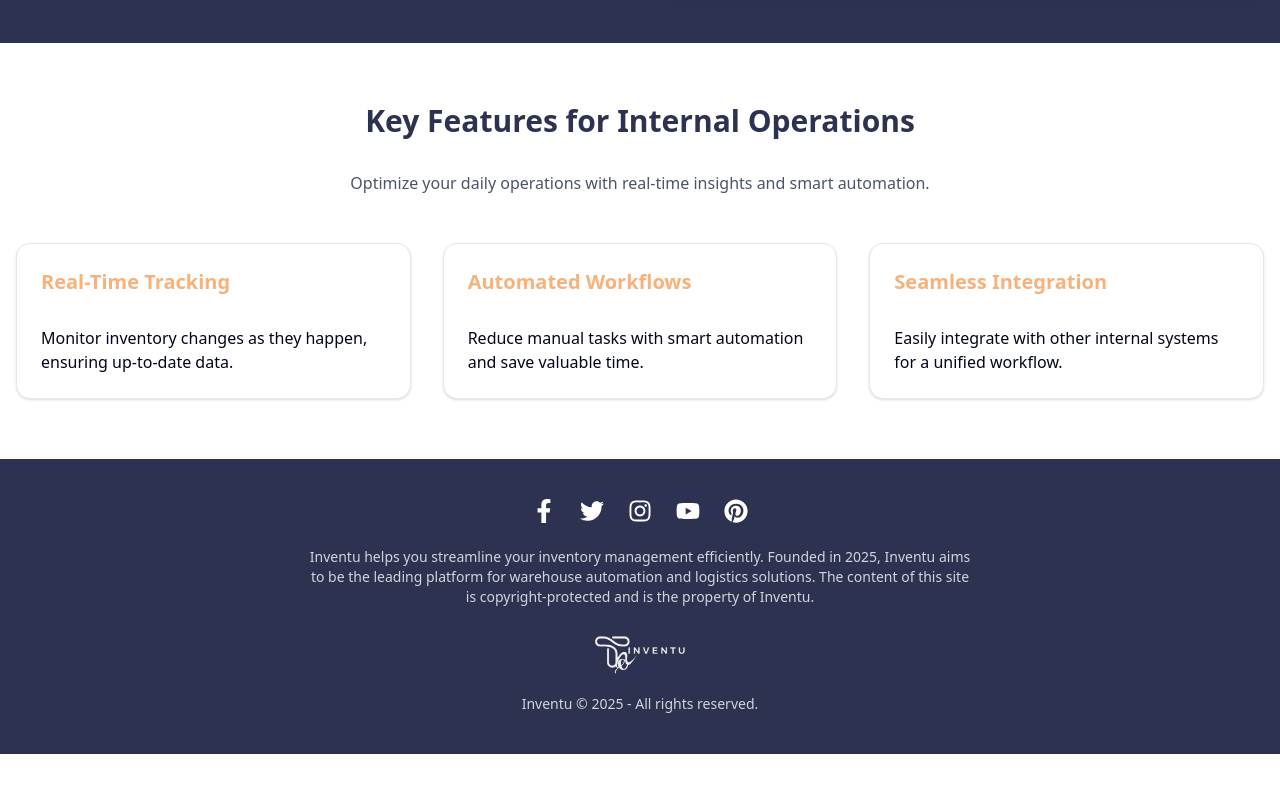
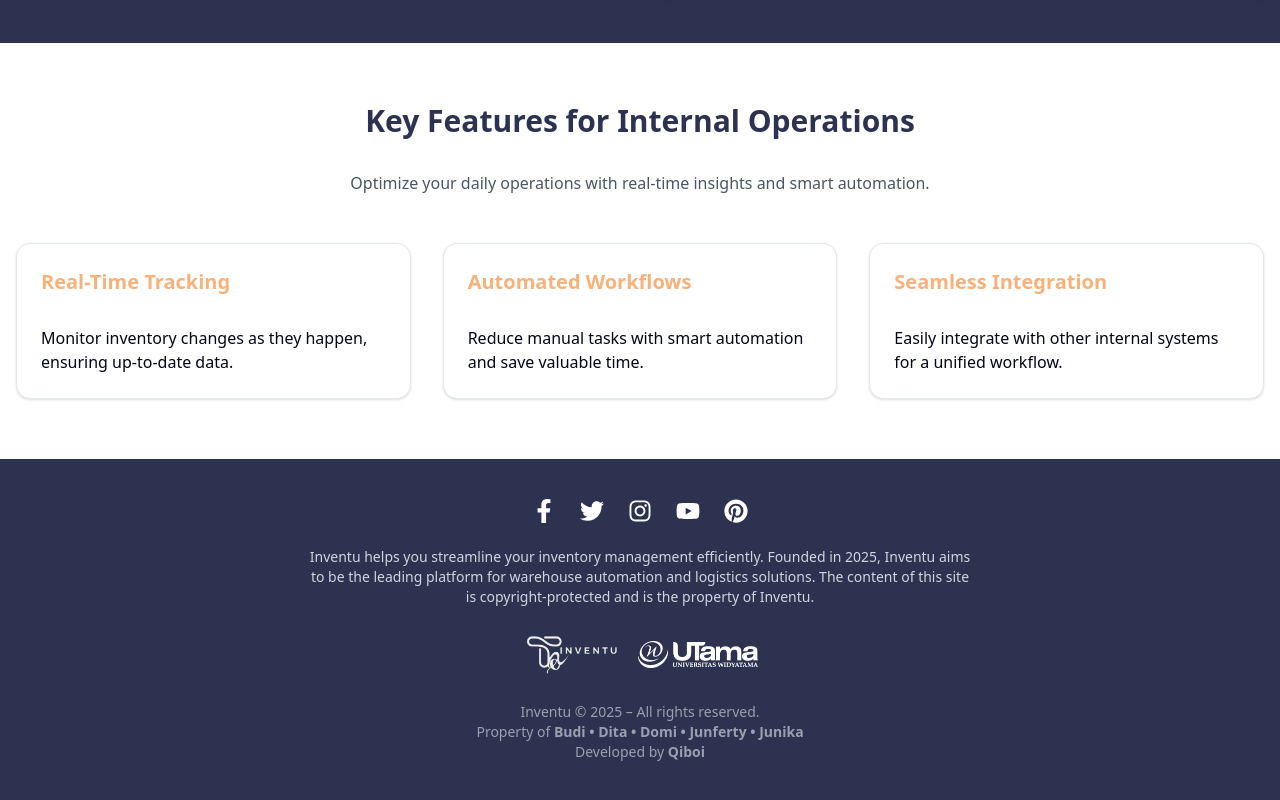
Before and after one commit to Qiboi/inventu, a Next.js app: page / in a window 1280 px wide. Shown: the part 532-1332 px from the top of the page. Before the commit the page ends 1286 px from the top, so only its background shows below. Built offline with nearby package versions, Linux system fonts and the light colour scheme; no server answers.

Commit message:
update footer

```diff
--- a/app/page.tsx
+++ b/app/page.tsx
@@ -265,14 +265,21 @@ export default function LandingPage() {
           </p>
 
           {/* Logo */}
-          <div className="mb-4 flex justify-center">
+          <div className="mb-4 flex justify-center space-x-4">
+            <div>
               <Image src="/image/logo-white.png" alt="Inventu Logo" width={100} height={50} />
+            </div>
+            <div className="flex items-center">
+              <Image src="/image/widit.png" alt="Widyatama Logo" width={120} height={60} />
+            </div>
           </div>
 
           {/* Country & Currency */}
-          <p className="text-sm text-gray-300">
-            Inventu © {new Date().getFullYear()} - All rights reserved.
-          </p>
+          <div className="text-sm text-center text-gray-400 mt-6">
+            <p>Inventu © {new Date().getFullYear()} – All rights reserved.</p>
+            <p>Property of <span className="font-semibold">Budi • Dita • Domi • Junferty • Junika</span></p>
+            <p>Developed by <span className="font-semibold">Qiboi</span></p>
+          </div>
         </div>
       </footer>
 
```
Also changed, not shown: public/image/widit.png (added). Lines whose indentation alone changed are shown as unchanged.
